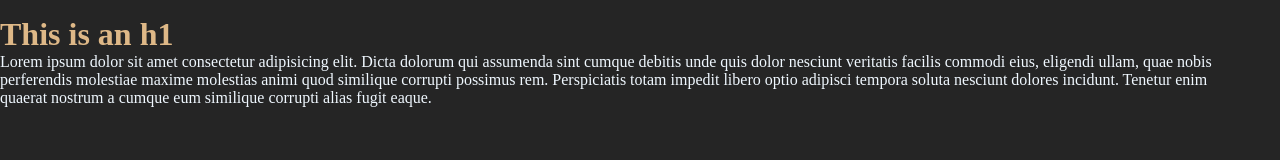
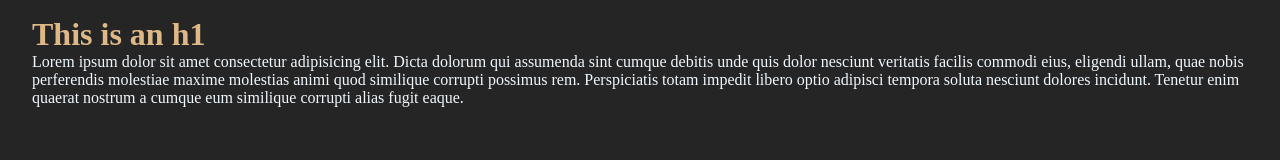
Before and after one commit to AmeilBurke/htmlPractice, a plain HTML site: page index.html in a window 1280 px wide. Drawn offline with Linux system fonts and the light colour scheme.

Commit message:
add style.css

```diff
--- a/style.css
+++ b/style.css
@@ -6,7 +6,7 @@
 
 body {
     background-color: #252525;
-    margin: 1rem 2rem 0 0;
+    margin: 1rem 0 0 2rem;
 }
 
 h1 {
```
